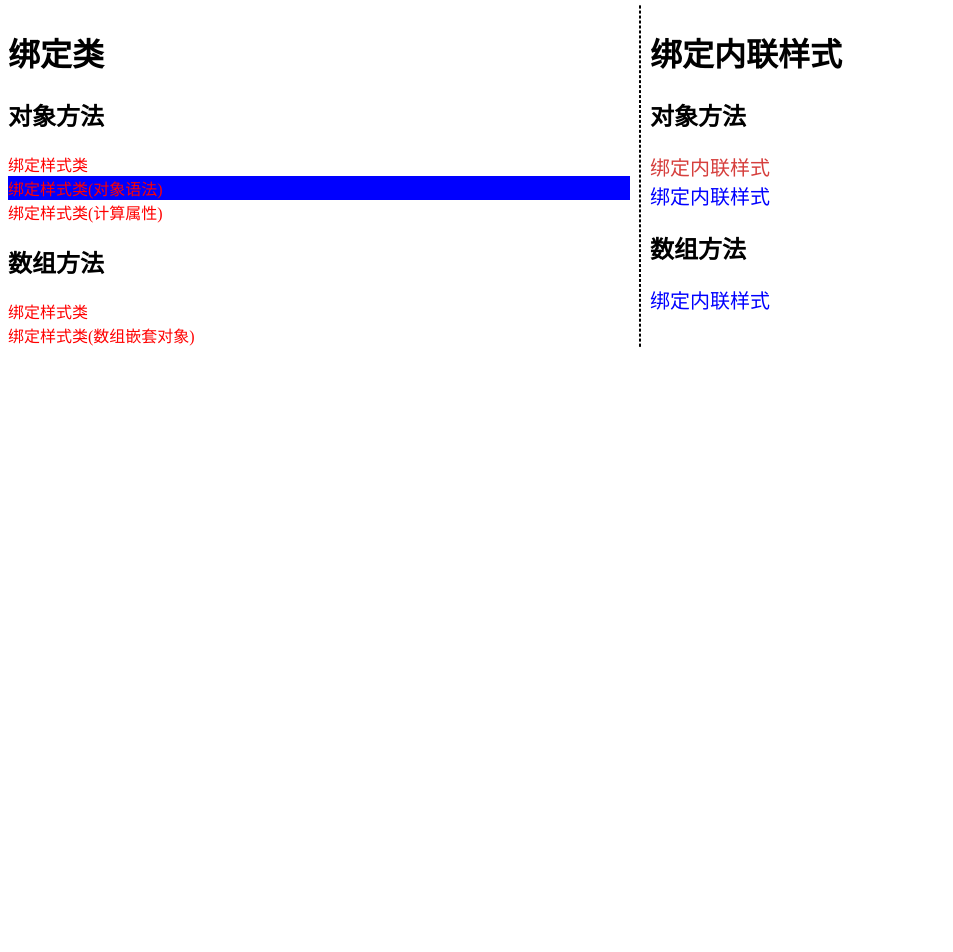
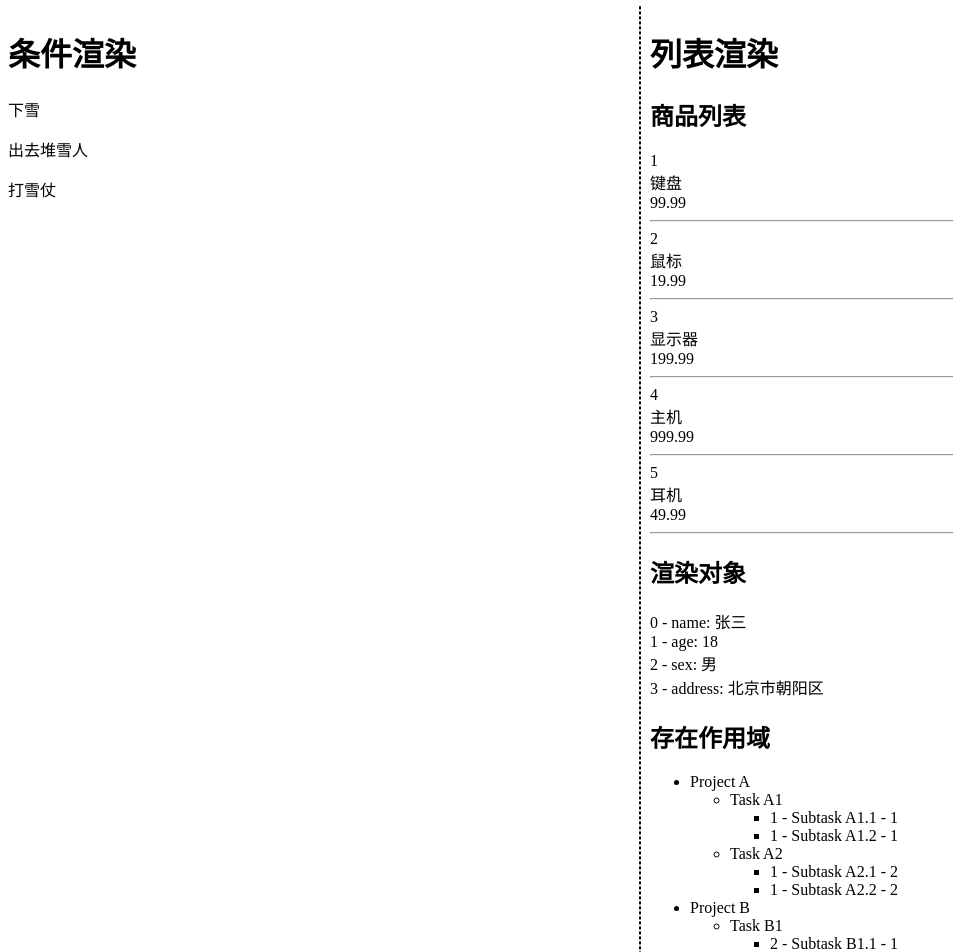
Before and after one commit to LvYuanWang/vue3_fast_entry, a Vue app: page / in a window 1280 px wide. Shown: the top 952 px of the page, without its empty margins (0-953 px from the left). Before the commit the page ends 800 px from the top, so only its background shows below. Built offline with nearby package versions, Linux system fonts and the light colour scheme.

Commit message:
vue3条件和列表渲染

```diff
--- a/src/App.vue
+++ b/src/App.vue
@@ -2,67 +2,140 @@
   <div class="container">
     <hr class="hr" />
     <div>
-      <h1>绑定类</h1>
-      <h2>对象方法</h2>
-      <div class="demo" :class="{ active: isActive, 'text-danger': hasError }">绑定样式类</div>
-      <div class="demo" :class="classObj">绑定样式类(对象语法)</div>
-      <div class="demo" :class="computedClassObj">绑定样式类(计算属性)</div>
-      <h2>数组方法</h2>
-      <div :class="[isActive ? 'active' : '', errorClass]">绑定样式类</div>
-      <div :class="[{ 'active': isActive }, errorClass]">绑定样式类(数组嵌套对象)</div>
+      <h1>条件渲染</h1>
+      <div v-if="isShow">使用 v-if 来做条件渲染</div>
+      <div v-show="isShow">使用 v-show 来做条件渲染</div>
+      <template v-if="type === 1">
+        <div>晴天</div>
+        <p>出去旅游</p>
+        <p>玩的开心</p>
+      </template>
+      <template v-else-if="type === 2">
+        <div>下雨</div>
+        <p>在家看电影</p>
+        <p>吃爆米花</p>
+      </template>
+      <template v-else-if="type === 3">
+        <div>下雪</div>
+        <p>出去堆雪人</p>
+        <p>打雪仗</p>
+      </template>
+      <template v-else-if="type === 4">
+        <div>阴天</div>
+        <p>在家吃火锅</p>
+        <p>看电视</p>
+      </template>
+      <div v-else>未知天气!!!</div>
     </div>
     <div>
-      <h1>绑定内联样式</h1>
-      <h2>对象方法</h2>
-      <div :style="{ color: activeColor, fontSize: fontSize + 'px' }">绑定内联样式</div>
-      <div :style="styleObj">绑定内联样式</div>
-      <h2>数组方法</h2>
-      <div :style="styleArr">绑定内联样式</div>
+      <h1>列表渲染</h1>
+      <h2>商品列表</h2>
+      <template v-for="(item, index) in shoppingArr" :key="index">
+        <div>{{ index + 1 }}</div>
+        <div>{{ item.name }}</div>
+        <div>{{ item.price }}</div>
+        <hr />
+      </template>
+      <h2>渲染对象</h2>
+      <div v-for="(value, key, index) in obj" :key="index">
+        {{ index }} - {{ key }}: {{ value }}
+      </div>
+      <h2>存在作用域</h2>
+      <ul>
+        <li v-for="project in projects" :key="project.id">
+          {{ project.name }}
+          <ul>
+            <li v-for="task in project.tasks" :key="task.id">
+              {{ task.name }}
+              <ul>
+                <li v-for="subtask in task.subtasks" :key="subtask">
+                  {{ project.id }} - {{ subtask }} - {{ task.id }}
+                </li>
+              </ul>
+            </li>
+          </ul>
+        </li>
+      </ul>
     </div>
   </div>
 </template>
 
 <script setup>
-import { computed, reactive, ref } from 'vue';
+import { reactive, ref } from 'vue';
 
-const isActive = ref(true);
-const hasError = ref(false);
-const errorClass = ref('text-danger');
-// 类名绑定(对象语法)
-const classObj = reactive({
-  active: true,
-  'text-danger': hasError.value
+const type = ref(1);
+const isShow = ref(true);
+
+const shoppingArr = ref([
+  { name: '键盘', price: 99.99 },
+  { name: '鼠标', price: 19.99 },
+  { name: '显示器', price: 199.99 },
+  { name: '主机', price: 999.99 },
+  { name: '耳机', price: 49.99 }
+]);
+const obj = reactive({
+  name: "张三",
+  age: 18,
+  sex: "男",
+  address: "北京市朝阳区"
 });
-// 计算属性方式
-const computedClassObj = computed(() => {
-  return {
-    active: isActive.value && !hasError.value,
-    'text-danger': hasError.value && hasError.value.type === 'fatal'
+const projects = ref([
+  {
+    id: 1,
+    name: "Project A",
+    tasks: [
+      {
+        id: 1,
+        name: "Task A1",
+        subtasks: ['Subtask A1.1', 'Subtask A1.2']
+      },
+      {
+        id: 2,
+        name: "Task A2",
+        subtasks: ['Subtask A2.1', 'Subtask A2.2']
+      }
+    ]
+  },
+  {
+    id: 2,
+    name: "Project B",
+    tasks: [
+      {
+        id: 1,
+        name: "Task B1",
+        subtasks: ['Subtask B1.1', 'Subtask B1.2']
+      },
+      {
+        id: 2,
+        name: "Task B2",
+        subtasks: ['Subtask B2.1', 'Subtask B2.2']
+      }
+    ]
   }
-});
+]);
 
-// 绑定内联样式
-const activeColor = ref('red');
-const fontSize = ref(20);
-const styleObj = reactive({
-  color: 'blue',
-  fontSize: fontSize.value + 'px'
-});
-// 数组方法
-const styleArr = ref([styleObj, { backgroundColor: 'green', textDecoration: 'underline' }]);
-
-setTimeout(() => {
-  hasError.value = { type: 'fatal' };
-  classObj['text-danger'] = true;
-}, 2000);
 setInterval(() => {
-  fontSize.value = Math.floor(Math.random() * 50);
-  isActive.value = [true, false][Math.floor(Math.random() * 2)];
-  activeColor.value = `#${Math.random().toString(16).substring(2, 8)}`;
+  type.value = Math.floor(Math.random() * 5) + 1;
 }, 3000);
 setTimeout(() => {
-  styleArr.value.pop();
-}, 3000);
+  isShow.value = false;
+  projects.value.push({
+    id: 3,
+    name: '这是一个大项目',
+    tasks: [
+      {
+        id: 1,
+        name: '搭建工程',
+        subtasks: ['🧵调研框架', '熟悉框架']
+      },
+      {
+        id: 2,
+        name: '分解模块',
+        subtasks: ['先调研', '分析']
+      }
+    ]
+  })
+}, 2000);
 </script>
 
 <style scoped>
@@ -86,12 +159,4 @@ setTimeout(() => {
   border-width: 1px;
   border-style: dashed;
 }
-
-.text-danger {
-  color: red;
-}
-
-.active {
-  background-color: blue;
-}
 </style>
```
